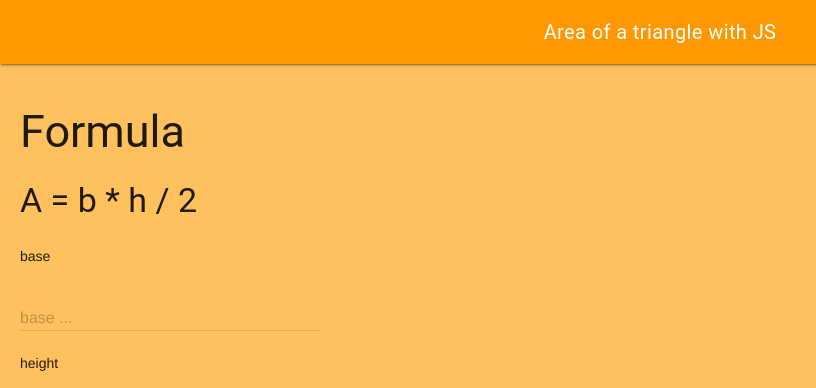
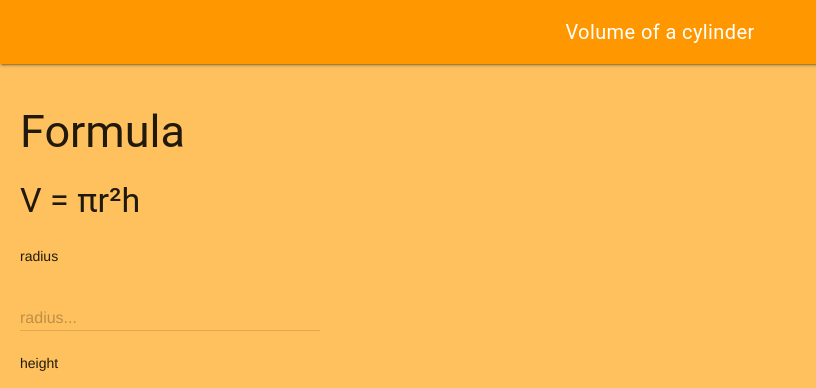
Before and after one commit to MTHS-ICS2O-2-2022/ICS2O-Assignment-02-janet-do, a plain HTML site: page index.html in a window 1280 px wide. Shown: the top 388 px of the page, 0-816 px from the left. Drawn offline with nearby package versions, Linux system fonts and the light colour scheme.

Commit message:
adjusted to fit volume of cylinder

```diff
--- a/index.html
+++ b/index.html
@@ -14,7 +14,7 @@
   <link rel="icon" type="image/png" sizes="16x16" href="favicon-16x16.png" />
   <link rel="manifest" href="site.webmanifest" />
   <link rel="icon" href="favicon.ico?v=2" type="image/x-icon" />
-  <title>Area of a triangle with JS</title>
+  <title>Volume of a Cylinder</title>
 </head>
 <body>
   <div class="mdl-layout mdl-js-layout mdl-layout--fixed-header">
@@ -22,18 +22,18 @@
       <div class="mdl-layout__header-row">
         <script defer src="https://code.getmdl.io/1.3.0/material.min.js"></script>
         <script src="./js/script.js"></script>
-        <span class="mdl-layout-title">Area of a triangle with JS</span>
+        <span class="mdl-layout-title">Volume of a cylinder</span>
       </div>
     </header>
     <main class="mdl-layout__content">
       <h2>Formula</h2>
-      <h3>A = b * h / 2</h3>
+      <h3>V = πr²h</h3>
       <!-- Simple Textfield -->
       <form action="#">
-        <p>base</p>
+        <p>radius</p>
         <div class="mdl-textfield mdl-js-textfield">
           <input class="mdl-textfield__input" type="text" pattern="-?[0-9]*(\.[0-9]+)?" id="base" />
-          <label class="mdl-textfield__label" for="base">base ...</label>
+          <label class="mdl-textfield__label" for="base">radius...</label>
           <span class="mdl-textfield__error">Input is not a number!</span>
         </div>
       </form>
```
